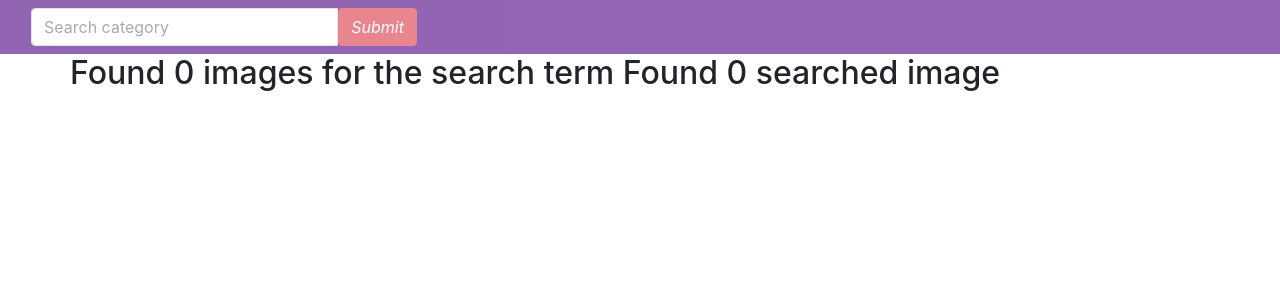
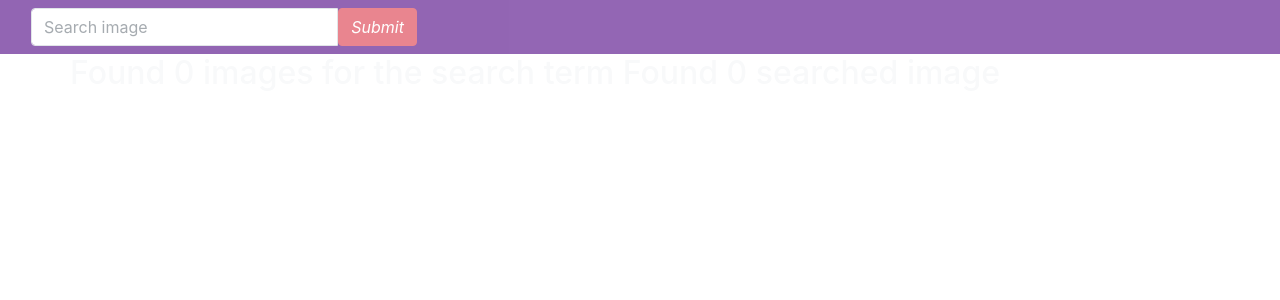
Before and after one commit to Alex20-c/My-Gallary, a Django app: page /search/ in a window 1280 px wide. Shown: the top 300 px of the page. Run offline with Django 3.2, Linux system fonts and the light colour scheme; some libraries are stand-ins or nearby versions.

Commit message:
made changes

```diff
--- a/pix/models.py
+++ b/pix/models.py
@@ -44,7 +44,7 @@ class Image(models.Model):
 
     @classmethod
     def search_by_category(cls,search_term):
-        search_result = cls.objects.filter(image_category__category_name__icontains=search_term)
+        search_result = cls.objects.filter(category__name__icontains=search_term)
         return search_result
 
     @classmethod
--- a/pix/templates/all-photos/search.html
+++ b/pix/templates/all-photos/search.html
@@ -1,24 +1,81 @@
 {%extends 'all-photos/base.html'%}
+
+<section id="gallery">
+
   {% block content %}
-<div class="container">
 
-    <div class="row">
+  <div class="container ">
+
+        <div class="row text-light text-center">
+
                 {% if images%}
+
                   <h2>Found {{ images|length }} of searched term {{message}}</h2>
+
                 {% else %}
+
                   <h2> Found 0 images for the search term {{message}}</h2>
+
                 {% endif %}
+
+
 
               </div>
 
-    <div class="row">
+    {% for image in images %}
 
-        {% if images %} {% for image in images %}
-        <div class="col-sm-6 col-md-3">
-            <h1>{{image.title}}</h1>
-            <img src="{{image.image_path.url}}" class="img-responsive selectedImage image">
+      <div class="col-md-4 mt-5">
+
+          <img src="{{image.image.url}}" class="image-responsive w-100 img-thumbnail btn-outline-info" data-toggle="modal" data-target="#{{image.id}}" alt="image">
+
       </div>
-        {% endfor %} {% endif %}
+
+
+
+        <!-- Modal -->
+
+        <div class="modal fade" id="{{image.id}}" tabindex="-1" role="dialog" aria-labelledby="exampleModalCenterTitle" aria-hidden="true">
+
+          <div class="modal-dialog" role="document">
+
+            <div class="modal-content">
+
+              <div class="modal-body">
+
+                <h2 class="modal-title" id="title">{{image.name}}</h2>
+
+                <img src="{{image.image.url}}" class="image-responsive w-100 btn btn-outline-info" alt="image">
+
+                <h3 class="text-center">{{image.title}}</h3>
+
+                <p class="">{{image.description}}</p>
+
+                <p>Location taken ~ {{image.location}}</p>
+
+                <p>Category ~ {{image.category}}</p>
+
+                <p>Posted on {{image.posted_date}}</p>
+
               </div>
+
+              <div class="modal-footer">
+
+                  <input type="text" value="{{image.image.url}}" id="copy" style="width:250px" class="form-control">
+
+                <button type="button" class="btn btn-danger" data-dismiss="modal">Close</button>
+
               </div>
+
+            </div>
+
+          </div>
+
+        </div>
+
+    {% endfor %}
+
+  </div>
+
   {% endblock %}
+
+</section>
--- a/pix/templates/navbar.html
+++ b/pix/templates/navbar.html
@@ -44,10 +44,10 @@
             <!-- Adding a search form  -->
             <div class="col-sm-4 col-md-4 navbar-right">
 
-                <form class="navbar-form" role="search" action="">
+                <form class="navbar-form" role="search" action="{% url 'search_results'%}">
 
                     <div class="input-group">
-                        <input type="text" class="form-control" placeholder="Search category" name="photo">
+                        <input type="text" class="form-control" placeholder="Search image" name="result">
                         <div class="input-group-btn">
                             <button class="btn btn-danger" type="submit">
                                 <i class="glyphicon glyphicon-search">Submit</i>
--- a/pix/views.py
+++ b/pix/views.py
@@ -61,6 +61,32 @@ def search_results(request):
         message = "Found 0 searched image"
         return render(request, 'all-photos/search.html', {"message": message})
 
+
+
+def category(request, id):
+
+    '''
+
+    Method to search by images or category
+
+    '''
+
+    # categories = Category.get_all_categories()
+
+    images = Image.objects.filter(category__id=id)
+
+    context = {
+
+        "categories":categories,
+
+        "images":images
+
+    }
+
+    return render(request, 'category.html', context)
+
+
+
 def location(request,location_id):
     image =  Image.objects.filter(location_id = location_id)
     return render(request, 'all-photos/locations.html', {"location":image})
```
Also changed, not shown: pix/migrations/0001_initial.py. Lines whose indentation alone changed are shown as unchanged.
